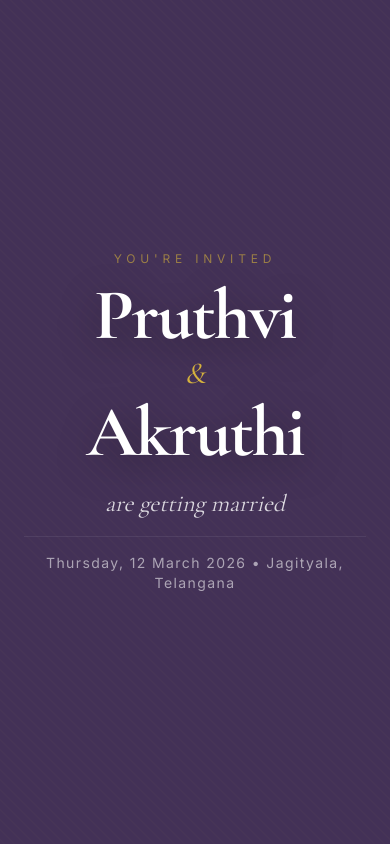
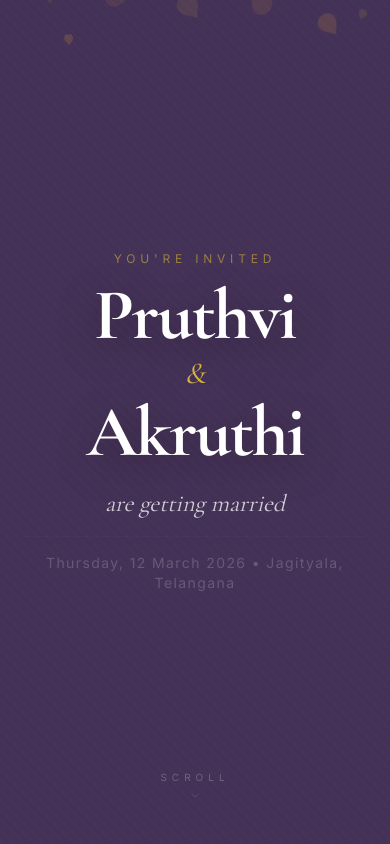
Before and after one commit to pruthvi2805/wedding-invite, a Next.js app: page / in a window 390 px wide. Shown: the top 844 px of the page. Built offline with nearby package versions, Linux system fonts and the light colour scheme.

Commit message:
Restored ceremonial intro and perfected Hero animation timing

```diff
--- a/src/components/Hero.tsx
+++ b/src/components/Hero.tsx
@@ -16,6 +16,7 @@ export const Hero = ({
 }: HeroProps) => {
     const { scrollY } = useScroll();
     const [hasScrolled, setHasScrolled] = useState(false);
+    const [startHero, setStartHero] = useState(false);
     const [startPetals, setStartPetals] = useState(false);
 
     // Hide scroll hint permanently once user scrolls
@@ -25,10 +26,14 @@ export const Hero = ({
         });
     }, [scrollY]);
 
-    // Delay petals until after text fades in
+    // Sequencing: Intro -> Hero -> Petals
     useEffect(() => {
-        const timer = setTimeout(() => setStartPetals(true), 5000);
-        return () => clearTimeout(timer);
+        const heroTimer = setTimeout(() => setStartHero(true), 2500);
+        const petalTimer = setTimeout(() => setStartPetals(true), 4000); // Start during name reveal
+        return () => {
+            clearTimeout(heroTimer);
+            clearTimeout(petalTimer);
+        };
     }, []);
 
     return (
@@ -38,17 +43,46 @@ export const Hero = ({
                 style={{ backgroundImage: 'repeating-linear-gradient(45deg, #D4AF37 0, #D4AF37 1px, transparent 0, transparent 50%)', backgroundSize: '10px 10px' }}
             />
 
+            {/* Intro Screen */}
+            <AnimatePresence>
+                {!startHero && (
+                    <motion.div
+                        initial={{ opacity: 0 }}
+                        animate={{ opacity: 1 }}
+                        exit={{ opacity: 0 }}
+                        transition={{ duration: 1 }}
+                        className="fixed inset-0 z-50 flex items-center justify-center bg-[#3D2B52] px-6 text-center"
+                    >
+                        <motion.p
+                            initial={{ opacity: 0, y: 10 }}
+                            animate={{ opacity: 1, y: 0 }}
+                            transition={{ duration: 1.5, delay: 0.5 }}
+                            className="text-2xl md:text-3xl font-serif italic text-white/90 leading-relaxed"
+                        >
+                            Two families. Two traditions.<br />One beginning.
+                        </motion.p>
+                    </motion.div>
+                )}
+            </AnimatePresence>
+
             {/* Floating Marigold Petals - Delayed Start */}
             <PetalAnimation isStarted={startPetals} />
 
             {/* Content Wrapper - Precision Hierarchy */}
-            <div className="relative z-10 flex flex-col items-center text-center px-6 w-full max-w-lg justify-center py-20">
+            <AnimatePresence>
+                {startHero && (
+                    <motion.div
+                        initial={{ opacity: 0 }}
+                        animate={{ opacity: 1 }}
+                        transition={{ duration: 1.5 }}
+                        className="relative z-10 flex flex-col items-center text-center px-6 w-full max-w-lg justify-center py-20"
+                    >
 
                         {/* 1. Small Text: You're invited */}
                         <motion.span
                             initial={{ opacity: 0, y: 10 }}
                             animate={{ opacity: 0.6, y: 0 }}
-                    transition={{ duration: 1, delay: 0.5 }}
+                            transition={{ duration: 1, delay: 0.4 }}
                             className="text-xs font-sans tracking-[0.4em] uppercase text-gold mb-4"
                         >
                             You&apos;re invited
@@ -59,7 +93,7 @@ export const Hero = ({
                             <motion.h1
                                 initial={{ opacity: 0, y: 20 }}
                                 animate={{ opacity: 1, y: 0 }}
-                        transition={{ duration: 0.8, delay: 1.0 }}
+                                transition={{ duration: 1.2, delay: 0.8 }}
                                 className="text-[4.5rem] leading-[0.9] font-serif font-bold text-white tracking-tight text-shadow-lg"
                             >
                                 {groomName}
@@ -68,7 +102,7 @@ export const Hero = ({
                             <motion.div
                                 initial={{ opacity: 0, scale: 0 }}
                                 animate={{ opacity: 1, scale: 1 }}
-                        transition={{ duration: 0.5, delay: 1.8 }}
+                                transition={{ duration: 0.8, delay: 1.6 }}
                             >
                                 <span className="text-3xl font-serif text-[#D4AF37] italic">
                                     &
@@ -78,7 +112,7 @@ export const Hero = ({
                             <motion.h1
                                 initial={{ opacity: 0, y: 20 }}
                                 animate={{ opacity: 1, y: 0 }}
-                        transition={{ duration: 0.8, delay: 2.3 }}
+                                transition={{ duration: 1.2, delay: 2.2 }}
                                 className="text-[4.5rem] leading-[0.9] font-serif font-bold text-white tracking-tight text-shadow-lg"
                             >
                                 {brideName}
@@ -89,7 +123,7 @@ export const Hero = ({
                         <motion.p
                             initial={{ opacity: 0 }}
                             animate={{ opacity: 0.9 }}
-                    transition={{ delay: 3.2, duration: 1 }}
+                            transition={{ delay: 3.0, duration: 1 }}
                             className="text-2xl font-serif italic text-white/90 mb-4"
                         >
                             are getting married
@@ -99,23 +133,25 @@ export const Hero = ({
                         <motion.div
                             initial={{ opacity: 0 }}
                             animate={{ opacity: 0.7 }}
-                    transition={{ delay: 3.8, duration: 1 }}
+                            transition={{ delay: 3.6, duration: 1 }}
                             className="pt-4 border-t border-white/10"
                         >
                             <p className="text-sm font-sans tracking-widest text-white/80">
                                 Thursday, 12 March 2026 • Jagityala, Telangana
                             </p>
                         </motion.div>
-            </div>
+                    </motion.div>
+                )}
+            </AnimatePresence>
 
             {/* Subtle Scroll Hint - Hides permanently on scroll */}
             <AnimatePresence>
-                {!hasScrolled && (
+                {!hasScrolled && startHero && (
                     <motion.div
                         initial={{ opacity: 0 }}
                         animate={{ opacity: 1 }}
                         exit={{ opacity: 0 }}
-                        transition={{ delay: 3, duration: 1 }}
+                        transition={{ delay: 4.5, duration: 1 }}
                         className="absolute bottom-12 flex flex-col items-center gap-1 text-white/30 cursor-pointer animate-pulse-subtle"
                         onClick={() => window.scrollTo({ top: window.innerHeight, behavior: 'smooth' })}
                     >
```
Lines whose indentation alone changed are shown as unchanged.
